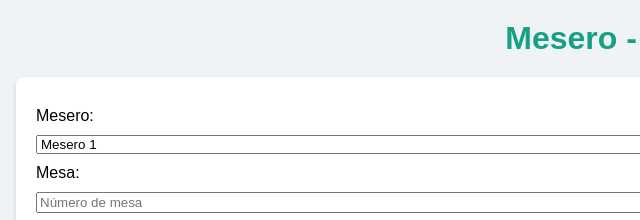
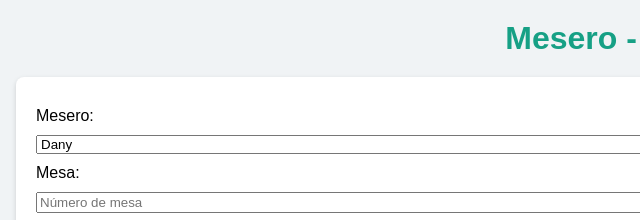
Before and after one commit to Dany-bh/sistema-pedidos, a website: page Public/mesero.html in a window 1280 px wide. Shown: the top 220 px of the page, 4-644 px from the left. Drawn offline with nearby package versions, Linux system fonts and the light colour scheme; no server answers.

Commit message:
Primer commit

```diff
--- a/Public/mesero.html
+++ b/Public/mesero.html
@@ -70,10 +70,10 @@
   <div class="formulario">
     <label for="mesero">Mesero:</label>
     <select id="mesero">
-      <option>Mesero 1</option>
-      <option>Mesero 2</option>
-      <option>Mesero 3</option>
-      <option>Mesero 4</option>
+      <option>Dany</option>
+      <option>Shirley</option>
+      <option>Ariana</option>
+      <option>Merero</option>
     </select>
 
     <label for="mesa">Mesa:</label>
```
